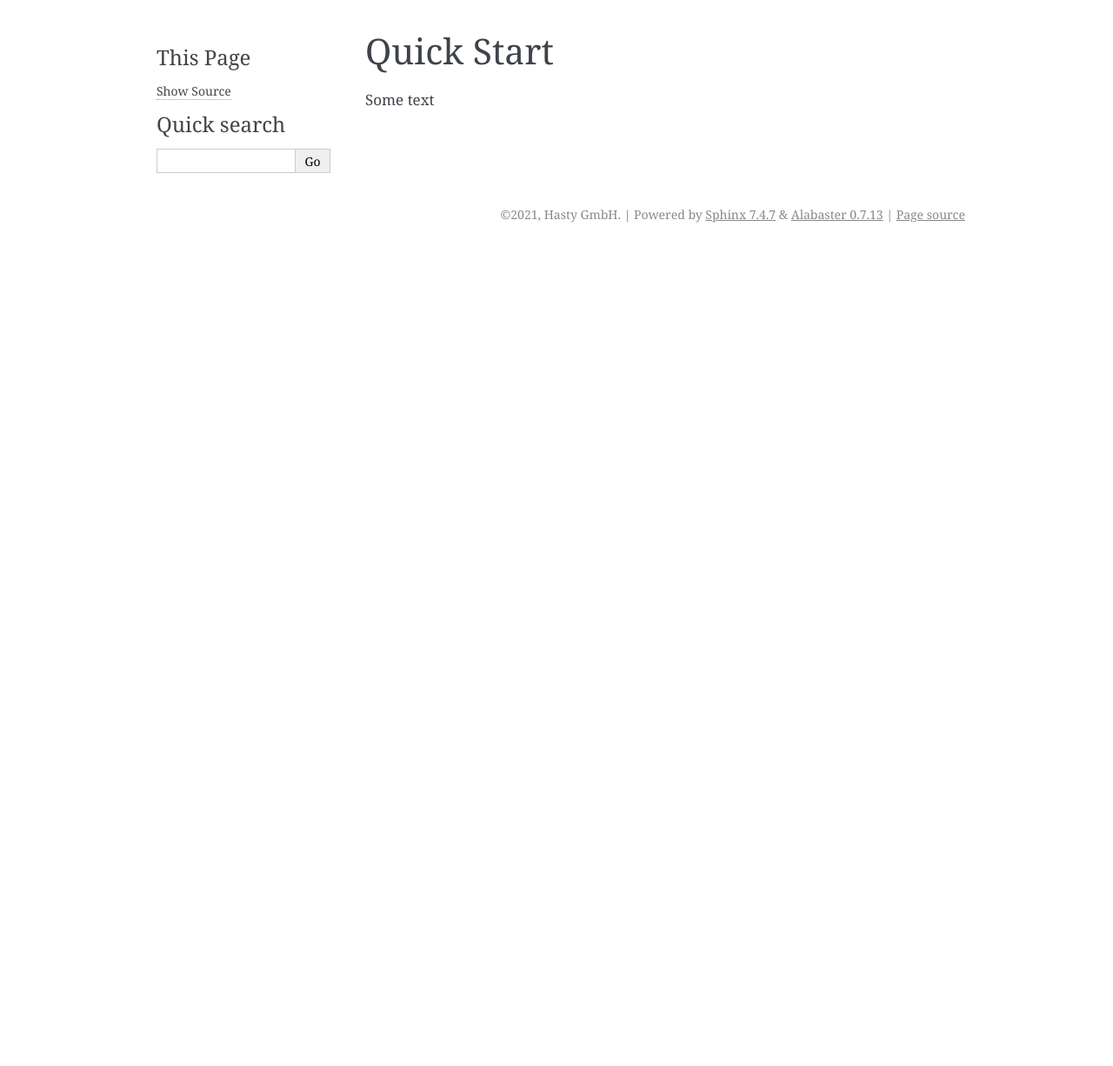
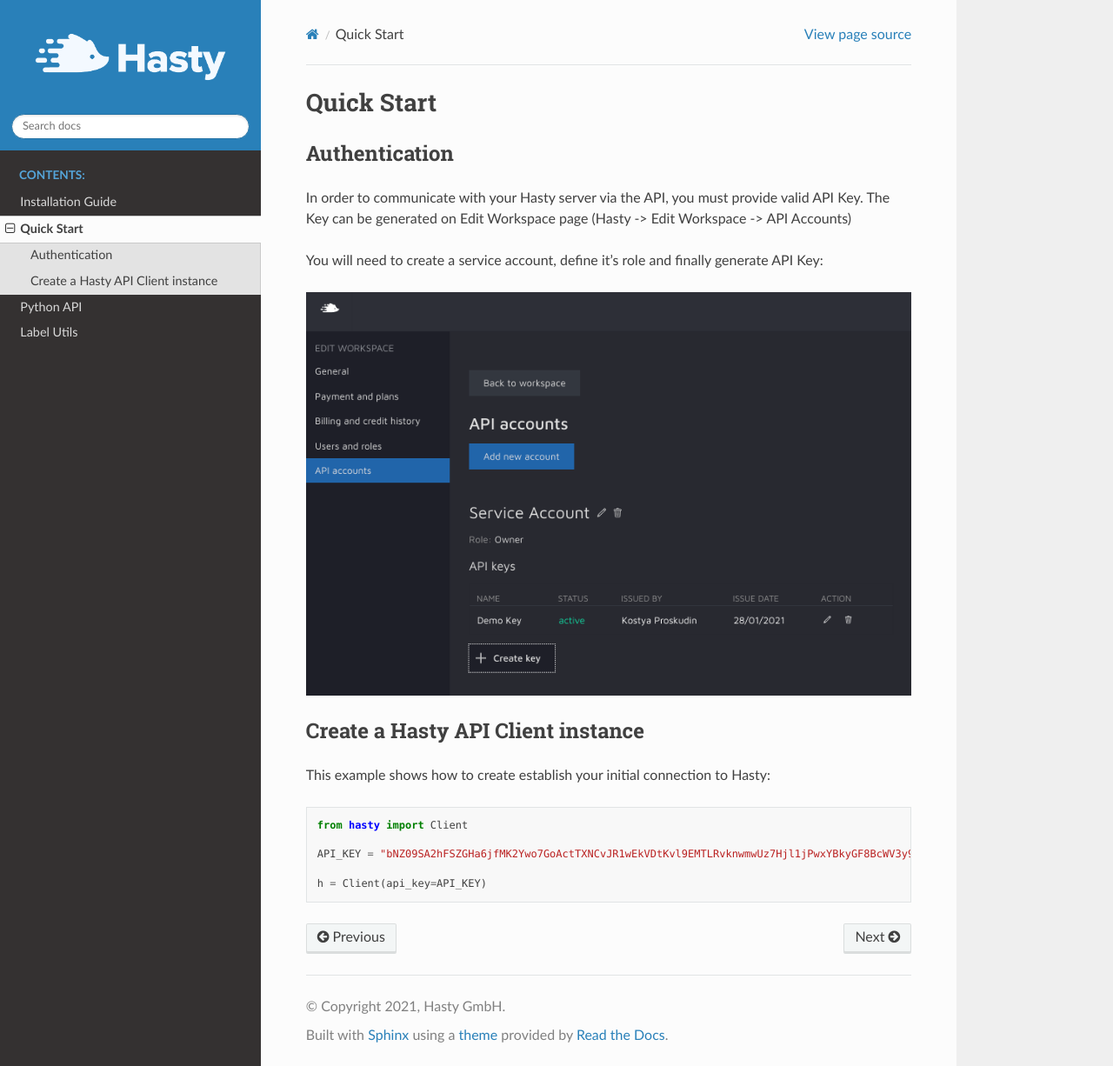
Before and after one commit to cloudfactory/hasty-python, a Sphinx documentation site: the page built from docs/source/quick_start.rst, in a window 1280 px wide and 1226 px high. Shown: the whole window at 87% size. Built offline with Sphinx 7.4.7 and the Read the Docs theme 2.0.0, drawn with Linux system fonts in a browser that asks for light colours.

Commit message:
Add Quickstart

```diff
--- a/docs/source/conf.py
+++ b/docs/source/conf.py
@@ -52,13 +52,17 @@
 # The theme to use for HTML and HTML Help pages.  See the documentation for
 # a list of builtin themes.
 #
-html_theme = 'alabaster'
+html_theme = 'sphinx_rtd_theme'
 
 # Add any paths that contain custom static files (such as style sheets) here,
 # relative to this directory. They are copied after the builtin static files,
 # so a file named "default.css" will overwrite the builtin "default.css".
 html_static_path = ['_static']
-
+html_logo = 'img/logo.png'
+html_theme_options = {
+    'logo_only': True,
+    'display_version': False,
+}
 
 # -- Extension configuration -------------------------------------------------
 
--- a/docs/source/index.rst
+++ b/docs/source/index.rst
@@ -1,10 +1,10 @@
-.. The Hasty Python Helper Library documentation master file, created by
+.. The Hasty Python API Library's documentation master file, created by
    sphinx-quickstart on Tue Jan 19 23:14:23 2021.
    You can adapt this file completely to your liking, but it should at least
    contain the root `toctree` directive.
 
-Welcome to The Hasty Python Helper Library's documentation!
-===========================================================
+Welcome to The Hasty Python API Library's documentation!
+========================================================
 
 .. toctree::
    :maxdepth: 1
--- a/docs/source/quick_start.rst
+++ b/docs/source/quick_start.rst
@@ -1,4 +1,24 @@
 Quick Start
 ===========
 
-Some text
+Authentication
+^^^^^^^^^^^^^^
+In order to communicate with your Hasty server via the API, you must provide valid API Key. The Key can be generated on Edit Workspace page (Hasty -> Edit Workspace -> API Accounts)
+
+You will need to create a service account, define it's role and finally generate API Key:
+
+.. image:: img/edit_workspace.png
+
+
+Create a Hasty API Client instance
+^^^^^^^^^^^^^^^^^^^^^^^^^^^^^^^^^^
+
+This example shows how to create establish your initial connection to Hasty:
+
+::
+
+    from hasty import Client
+
+    API_KEY = "bNZ09SA2hFSZGHa6jfMK2Ywo7GoActTXNCvJR1wEkVDtKvl9EMTLRvknwmwUz7Hjl1jPwxYBkyGF8BcWV3y9rg"
+
+    h = Client(api_key=API_KEY)
--- a/hasty/__init__.py
+++ b/hasty/__init__.py
@@ -14,7 +14,7 @@
         return value
 
 
-__version__ = '0.0.1'
+__version__ = '0.0.2'
 VERSION = tuple(map(int_or_str, __version__.split('.')))
 
 __all__ = [
```
Also changed, not shown: docs/source/img/edit_workspace.png (added), docs/source/img/logo.png (added), docs/source/img/logo.svg (added).
